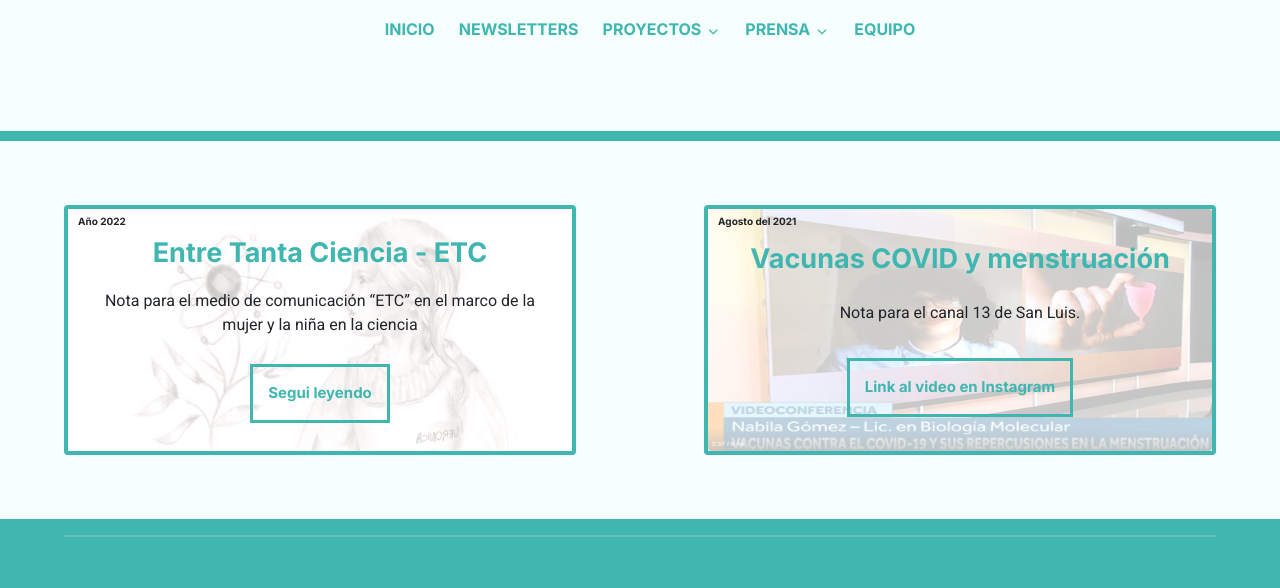
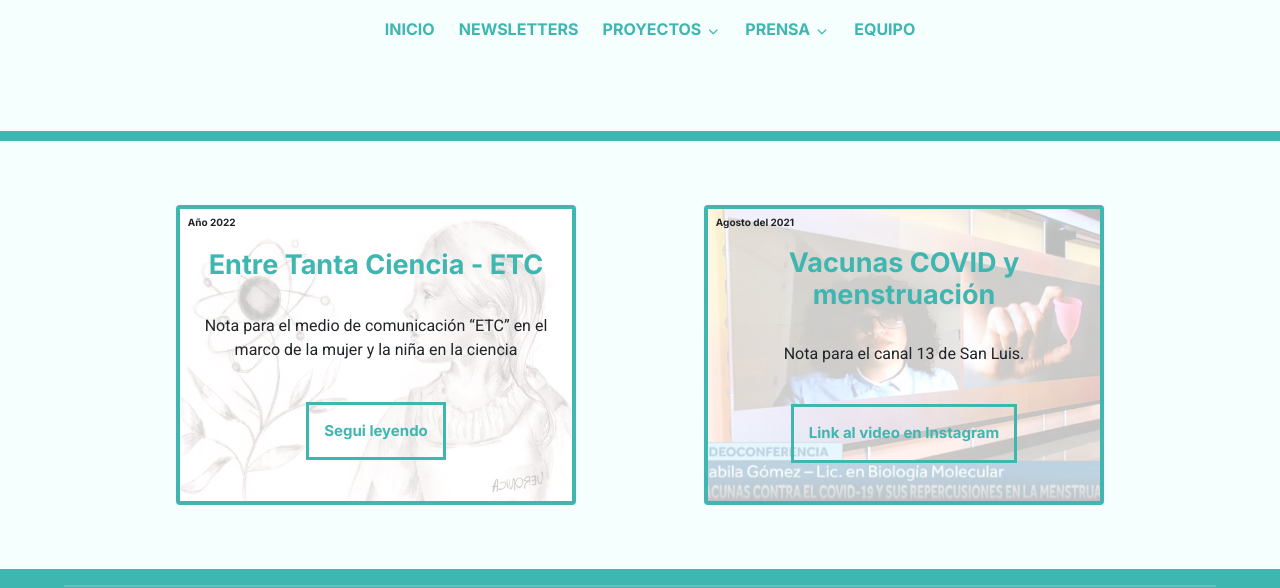
Before and after one commit to FalconLeandro/femiciencia, a plain HTML site: page pages/entrevistas.html in a window 1280 px wide. Shown: the part 136-724 px from the top of the page. Drawn offline with nearby package versions, Linux system fonts and the light colour scheme; some packages are replaced by stand-ins of ours; a script that the page names is missing.

Commit message:
ent+revistas style

```diff
--- a/scss/components/_entrevistas.scss
+++ b/scss/components/_entrevistas.scss
@@ -5,11 +5,12 @@
 .notas {
     display: flex;
     flex-wrap: wrap;
-
+    justify-content: center;
     .card {
         margin: 5%;
-        height: 250px;
-        width: 40%;
+        height: 300px;
+        width: 400px;
+        overflow: hidden;
         border: solid 4px $color-green-femi;
 
         @media screen and (max-width: 720px) {
@@ -19,14 +20,15 @@
         }
 
         img {
+            left: auto;
             opacity: 25%;
             height: 100%;
-            width: 100%;
+            width: max-content;
+            align-self: center;
         }
 
         .card-img-overlay {
             height: 100%;
-            width: 100%;
             font-family: Inter, sans-serif;
             text-align: center;
             display: flex;
```
Also changed, not shown: index.html (+1 -1 lines), css/style.css, 1 other file.
